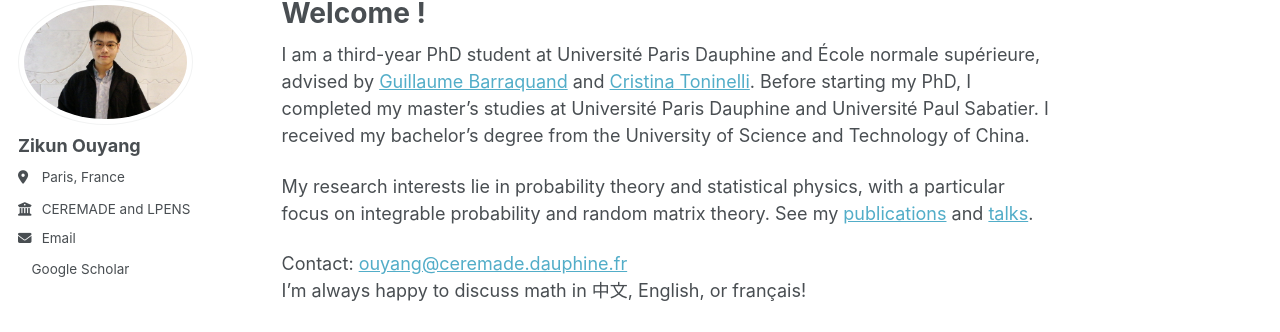
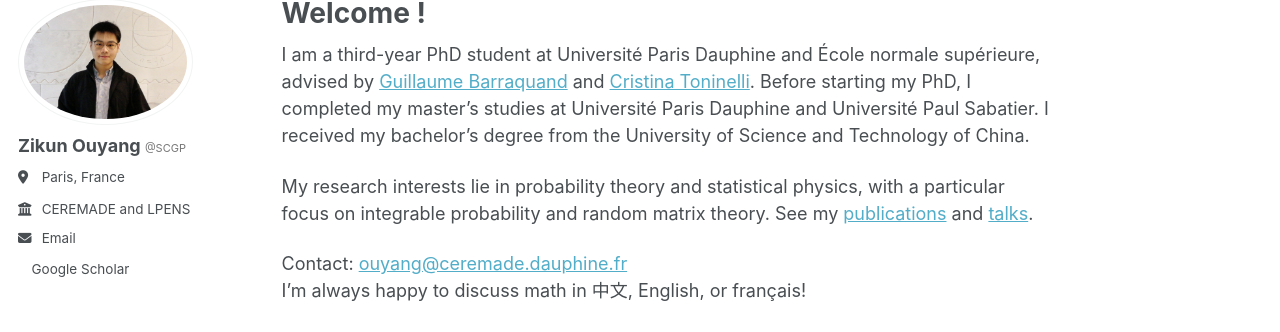
Before and after one commit to ZikunOuyang/zikunouyang.github.io, a Jekyll site: the page built from _pages/about.md, in a window 1280 px wide. Shown: the part 102-434 px from the top of the page. Built offline with Jekyll 4.4.1, drawn with Linux system fonts in a browser that asks for light colours; a style sheet for code colours, icons or effects is not loaded.

Commit message:
Update author-profile.html

```diff
--- a/_includes/author-profile.html
+++ b/_includes/author-profile.html
@@ -15,7 +15,7 @@
   </div>
 
   <div class="author__content">
-    <h3 class="author__name">{{ author.name }}</h3>
+    <h3 class="author__name">{{ author.name }} <a href="https://scgp.stonybrook.edu/" style="font-size: 11px; font-weight: normal; color: #777; text-decoration: none;">@SCGP</a></h3>
     {% if author.pronouns %}<p class="author__pronouns">{{ author.pronouns }}</p>{% endif %}
     {% if author.bio %}<p class="author__bio">{{ author.bio }}</p>{% endif %}
   </div>
```
